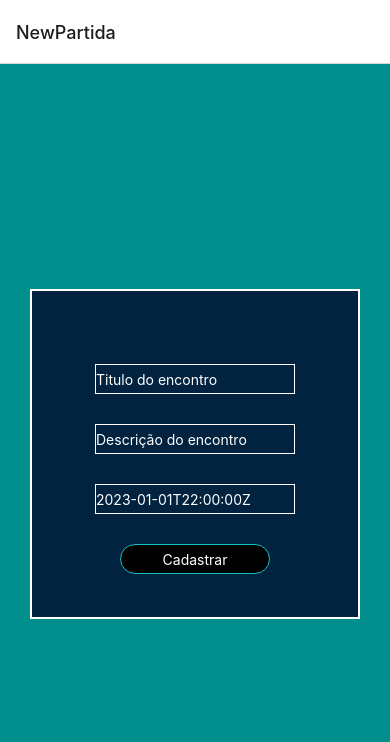
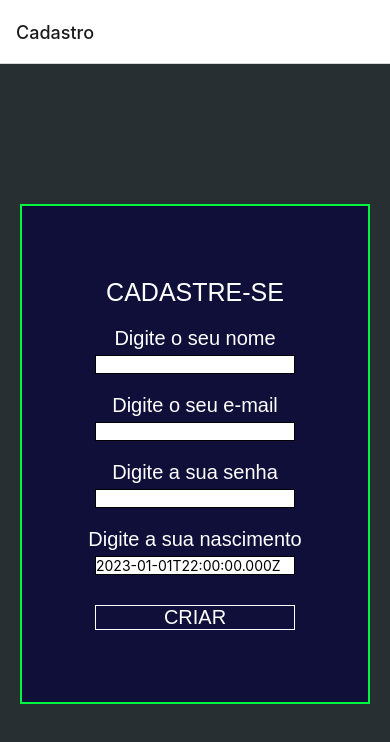
Before and after one commit to batista29/tcc, a React Native app in the folder playOnMatch/mobile/playonmatch/: screen /Cadastro in a window 390 px wide. Shown: the top 742 px of the page. Built offline with nearby package versions, Linux system fonts and the light colour scheme; no server answers.

Commit message:
Cadastro usuario funcionando

```diff
--- a/playOnMatch/mobile/playonmatch/App.js
+++ b/playOnMatch/mobile/playonmatch/App.js
@@ -2,9 +2,9 @@ import * as React from 'react';
 import { NavigationContainer } from '@react-navigation/native';
 import { createNativeStackNavigator } from '@react-navigation/native-stack';
 
-// import Login from './src/pages/cadastro/index';
+import Cadastro from './src/pages/cadastro/index';
 // import Main from './src/pages/home/index.js';
-import NewPartida from './src/pages/createPartida/index.js';
+// import NewPartida from './src/pages/createPartida/index.js';
 
 const Stack = createNativeStackNavigator();
 
@@ -12,9 +12,9 @@ export default function App() {
   return (
     <NavigationContainer>
       <Stack.Navigator>
-      {/* <Stack.Screen name="Login" component={Login} /> */}
+      <Stack.Screen name="Cadastro" component={Cadastro} />
         {/* <Stack.Screen name="Main" component={Main} /> */}
-        <Stack.Screen name="NewPartida" component={NewPartida} />
+        {/* <Stack.Screen name="NewPartida" component={NewPartida} /> */}
       </Stack.Navigator>
     </NavigationContainer>
   );
--- a/playOnMatch/mobile/playonmatch/src/pages/cadastro/index.js
+++ b/playOnMatch/mobile/playonmatch/src/pages/cadastro/index.js
@@ -4,10 +4,10 @@ import AsyncStorage from '@react-native-async-storage/async-storage';
 
 export default function Cadastro({ navigation }) {
 
-  const [nome, setNome] = useState('senai')
-  const [email, setEmail] = useState('senai')
-  const [senha, setSenha] = useState('123')
-  const [nascimento, setNascimento] = useState('2020-03-19T14:21:00+02:00')
+  const [nome, setNome] = useState([])
+  const [email, setEmail] = useState([])
+  const [senha, setSenha] = useState([])
+  const [nascimento, setNascimento] = useState('2023-01-01T22:00:00.000Z')
 
   let dados = {
     nome: nome,
@@ -18,7 +18,7 @@ export default function Cadastro({ navigation }) {
 
   console.log(dados)
 
-  const userLogin = () => {
+  const createUser = () => {
     fetch("http://10.87.207.35:3000/criarUsuario", {
       method: 'POST',
       headers: {
@@ -73,7 +73,7 @@ export default function Cadastro({ navigation }) {
         <TouchableOpacity
           style={styles.botaoEntrar}
           onPress={() => {
-            userLogin()
+            createUser()
           }}
         >
           <Text style={styles.texto}>CRIAR</Text>
```
